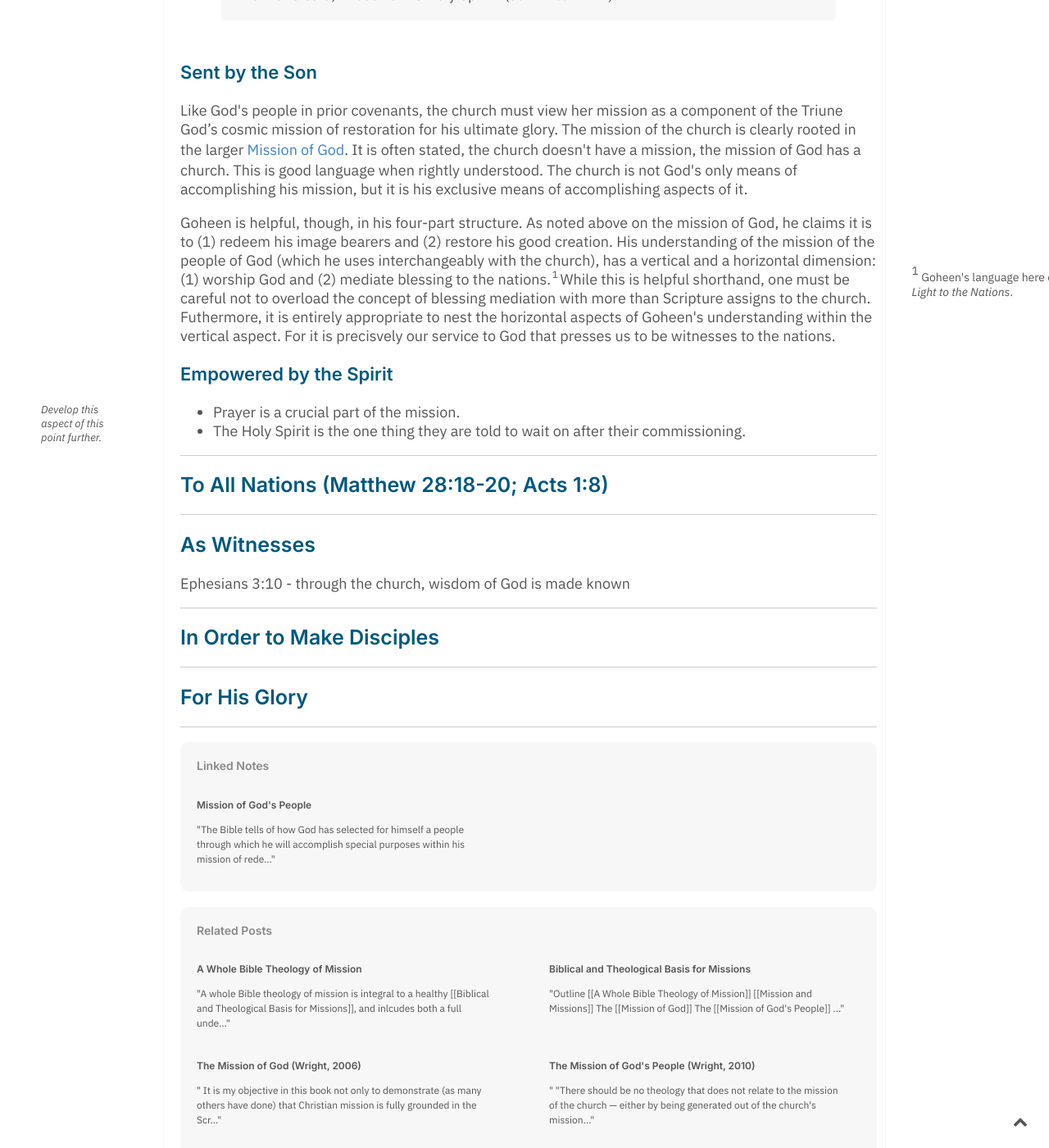
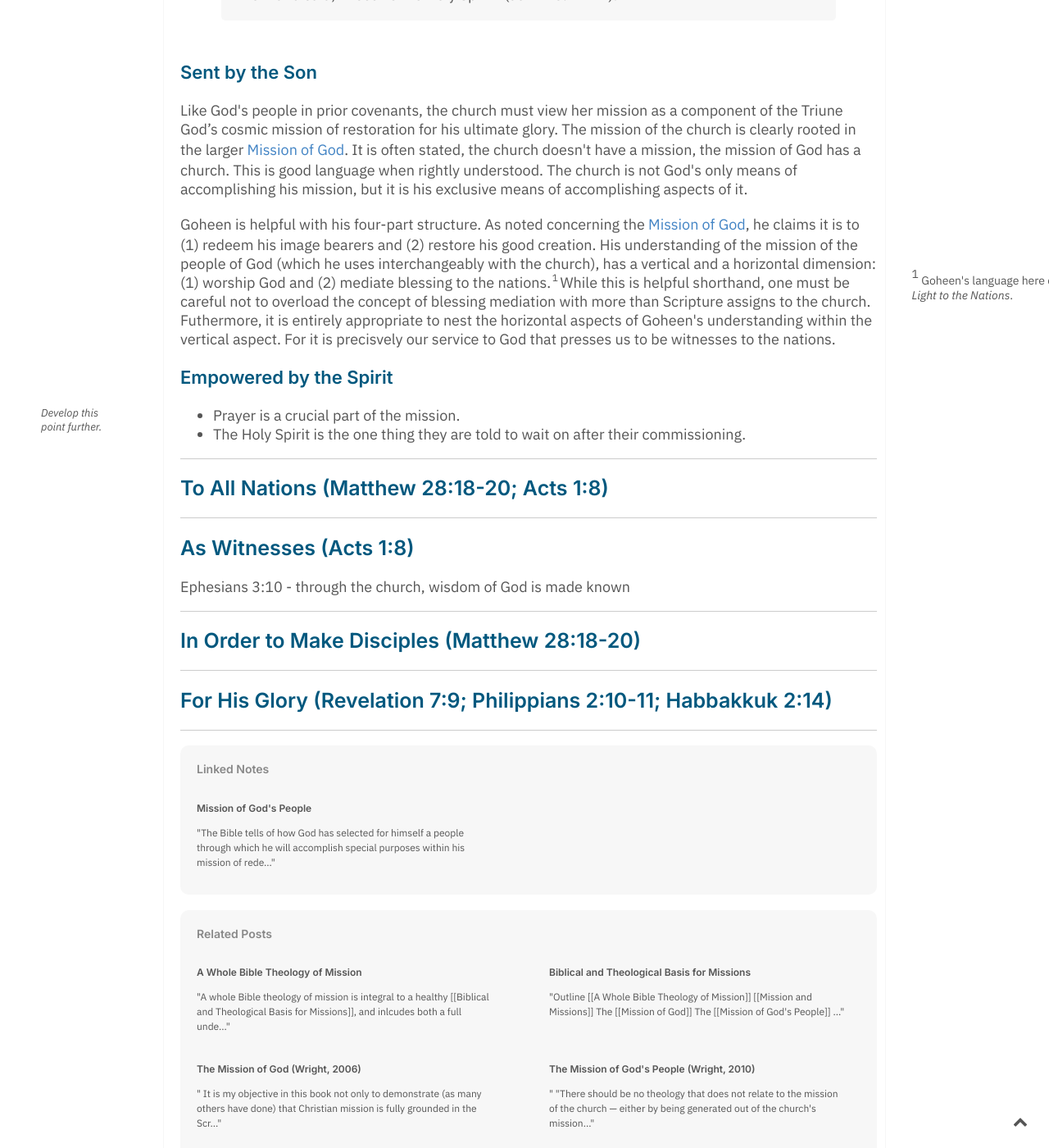
Before and after one commit to keelancook/notebook, a Jekyll site: the page built from _notes/mission-of-the-church.md, in a window 1280 px wide and 1400 px high, scrolled down 946 px. Shown: the whole window at 82% size. Built offline with Jekyll 4.4.1, drawn with Linux system fonts in a browser that asks for light colours; some of the changed text lies outside the part shown.

Commit message:
gardening

```diff
--- a/_notes/mission-of-the-church.md
+++ b/_notes/mission-of-the-church.md
@@ -8,7 +8,7 @@ modified: 2021-01-16T20:27:18-06:00
 ---
 As God's New Covenant community, the church is responsible for the [[Mission of God's People]] in the time between the times, as we provide witness to the kingdom inaugurate by Christ and await it's final consummation.
 
-This is a concise summary statement for the mission of the church:
+The following is a concise summary statement for the mission of the church:
 
 >On behalf of the Father the church is sent by Christ the Son and empowered by the Holy Spirit to all nations as witnesses in order to make disciples for His glory.
 
@@ -18,10 +18,10 @@ This is a concise summary statement for the mission of the church:
 ### Sent by the Son
 Like God's people in prior covenants, the church must view her mission as a component of the Triune God’s cosmic mission of restoration for his ultimate glory. The mission of the church is clearly rooted in the larger [[Mission of God]]. It is often stated, the church doesn't have a mission, the mission of God has a church. This is good language when rightly understood. The church is not God's only means of accomplishing his mission, but it is his exclusive means of accomplishing aspects of it.
 
-Goheen is helpful, though, in his four-part structure. As noted above on the mission of God, he claims it is to (1) redeem his image bearers and (2) restore his good creation. His understanding of the mission of the people of God (which he uses interchangeably with the church), has a vertical and a horizontal dimension: (1) worship God and (2) mediate blessing to the nations.[[Goheen's language here comes from his work, *A Light to the Nations*.::rsn]] While this is helpful shorthand, one must be careful not to overload the concept of blessing mediation with more than Scripture assigns to the church. Futhermore, it is entirely appropriate to nest the horizontal aspects of Goheen's understanding within the vertical aspect. For it is precisvely our service to God that presses us to be witnesses to the nations.
+Goheen is helpful with his four-part structure. As noted concerning the [[Mission of God]], he claims it is to (1) redeem his image bearers and (2) restore his good creation. His understanding of the mission of the people of God (which he uses interchangeably with the church), has a vertical and a horizontal dimension: (1) worship God and (2) mediate blessing to the nations.[[Goheen's language here comes from his work, *A Light to the Nations*.::rsn]] While this is helpful shorthand, one must be careful not to overload the concept of blessing mediation with more than Scripture assigns to the church. Futhermore, it is entirely appropriate to nest the horizontal aspects of Goheen's understanding within the vertical aspect. For it is precisvely our service to God that presses us to be witnesses to the nations.
 
 ### Empowered by the Spirit
-[[*Develop this aspect of this point further.*::lmn]]
+[[*Develop this point further.*::lmn]]
 * Prayer is a crucial part of the mission.
 * The Holy Spirit is the one thing they are told to wait on after their commissioning.
 
@@ -32,15 +32,15 @@ Goheen is helpful, though, in his four-part structure. As noted above on the mis
 
 ---
 
-## As Witnesses
+## As Witnesses (Acts 1:8)
 
 Ephesians 3:10 - through the church, wisdom of God is made known
 
 ---
 
-## In Order to Make Disciples
+## In Order to Make Disciples (Matthew 28:18-20)
 
 
 ---
 
-## For His Glory
+## For His Glory (Revelation 7:9; Philippians 2:10-11; Habbakkuk 2:14)
```
